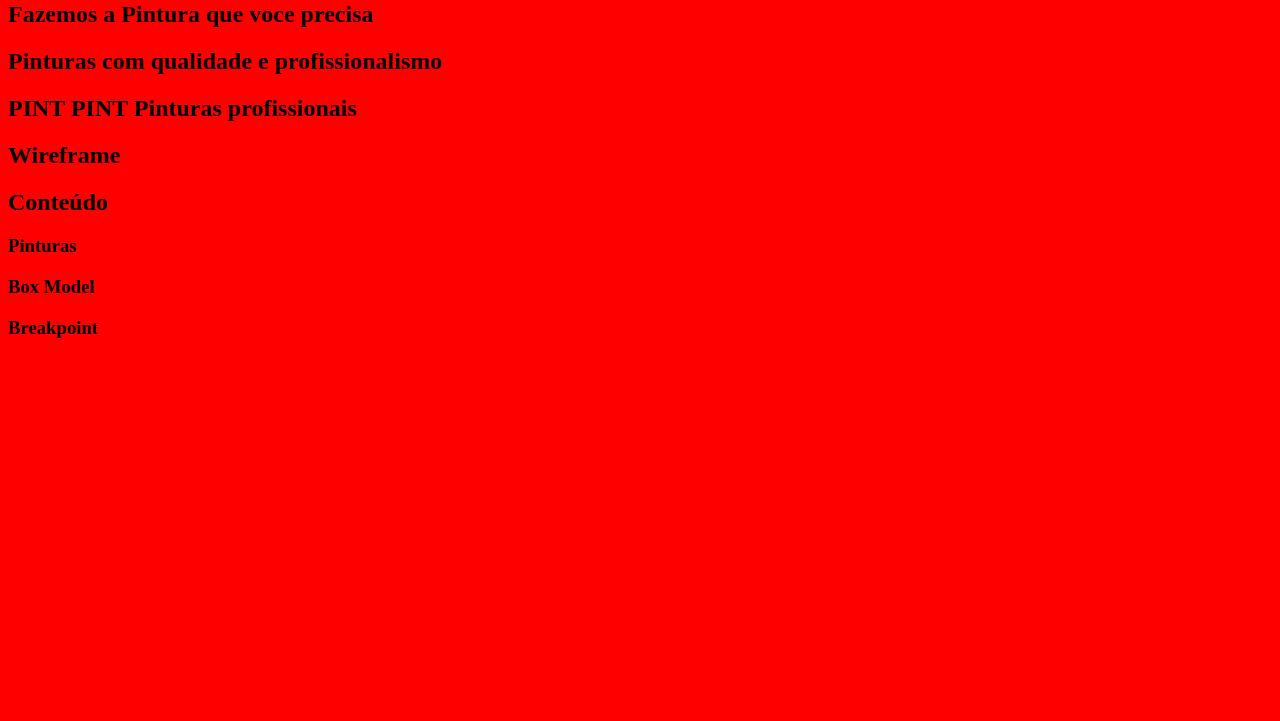
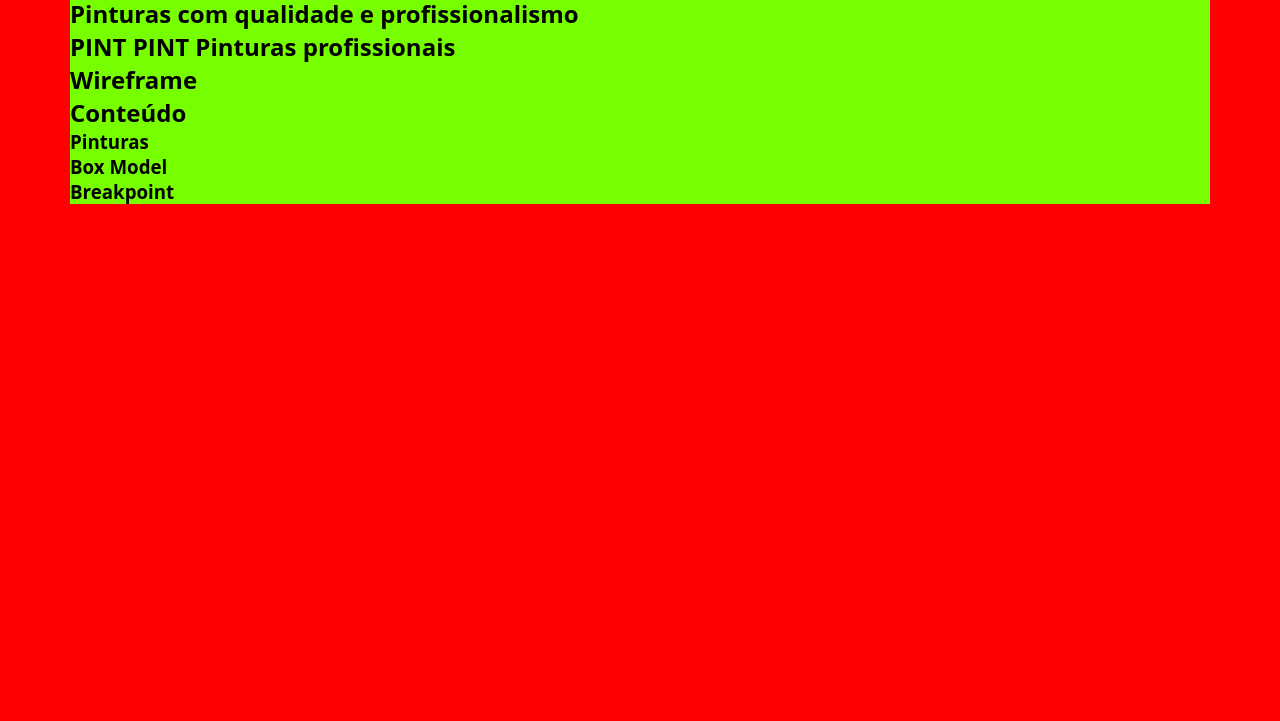
Before and after one commit to Camilo-al/Site-Shib, a plain HTML site: page index.html in a window 1280 px wide. Shown: the part 79-800 px from the top of the page. Drawn offline with Linux system fonts and the light colour scheme.

Commit message:
modificções no layout

```diff
--- a/index.html
+++ b/index.html
@@ -15,36 +15,57 @@
 <body>
     <!-- cabeçalho -->
     <header>
+        <div class="Container">
+
+        </div>
     </header>
         <!-- Destaque -->
         <main >
+            <div class="Container">
                 <h1>PINT PINT</h1>
                 <h2>Fazemos a Pintura que voce precisa</h2>
+            </div>
+
         </main>
             <!-- Sobre -->
             <section>
+                <div class="Container">
                     <h2>Pinturas com qualidade e profissionalismo</h2>
+                </div>
+
             </section>
              <!-- One page -->
             <section>
+                <div class="Container">
                     <h2>PINT PINT Pinturas profissionais</h2>
+                </div>
+
             </section>
             <!-- Wireframe -->
         <section>
+            <div class="Container">
                 <h2>Wireframe</h2>
+            </div>
+
 
         </section>
     <!-- Conteúdo -->
     <section>
+        <div class="Container">
             <H2>Conteúdo</H2>
             <h3>Pinturas</h3>
             <h3>Box Model</h3>
             <h3>Breakpoint</h3>
+        </div>
+
 
     </section>
     <!-- Rodapé -->
     <footer>
 
     </footer>
+    <div class="Container">
+
+    </div>
 </body>
 </html>
--- a/style.css
+++ b/style.css
@@ -3,11 +3,33 @@ Folha de estilo one page Site  shib
 @authorCamilo Galieta
 zetgalieta@gmail.com
 */
-/*Smartphone Portrai>>>>>>>>>>>>>>>>>>>>>>>>>>>>>>>>>>>>>>>>>>>>*/
+/* CSS Reset */
+*{
+     margin:0;
+     border:0;
+     padding:0;
+}
+/* Importação(Google Fonts) */
+@import url('https://fonts.googleapis.com/css2?family=Open+Sans&display=swap');
+body{
+    font-family: 'Open Sans', sans-serif;
+    font-size: 1em;
+}
+/* Layout */
+ .Container{
+    margin:0 auto;
+    background-color: #7f0;
+ }
+/*Smartphone Portrait>>>>>>>>>>>>>>>>>>>>>>>>>>>>>>>>>>>>>>>>>>>>*/
+
 /*Smartphone Landscape>>>>>>>>>>>>>>>>>>>>>>>>>>>>>>>>>>>>>>>>>>*/
 @media (min-width: 576px){
     body{
         background-color: #0ff;
+    }
+    /* Layout */
+    .Container{
+        max-width: 540px;
     }
 }
 
@@ -16,11 +38,23 @@ zetgalieta@gmail.com
     body{
         background-color: #f00;
     }
+     /* Layout */
+     .Container{
+        max-width: 720px;
+    }
 }
 /*Tablet Landscape*/
 @media (min-width: 992px){
     body{
         background-color: #ff6600;
+    }
+     /* Layout */
+     .Container{
+        max-width: 960px;
+    }
+     /* Layout */
+     .Container{
+        max-width: 540px;
     }
 }
 /*PC>>>>>>>>>>>>>>>>>>>>>>>>>>>>>>>>>>>>>>>>>>>>>>>>>>>>>>>>>>>>*/
@@ -28,4 +62,8 @@ zetgalieta@gmail.com
     body{
         background-color:  #f00 ;
     }
+     /* Layout */
+     .Container{
+        max-width: 1140px;
+    }
 }
```
Lines whose indentation alone changed are shown as unchanged.
